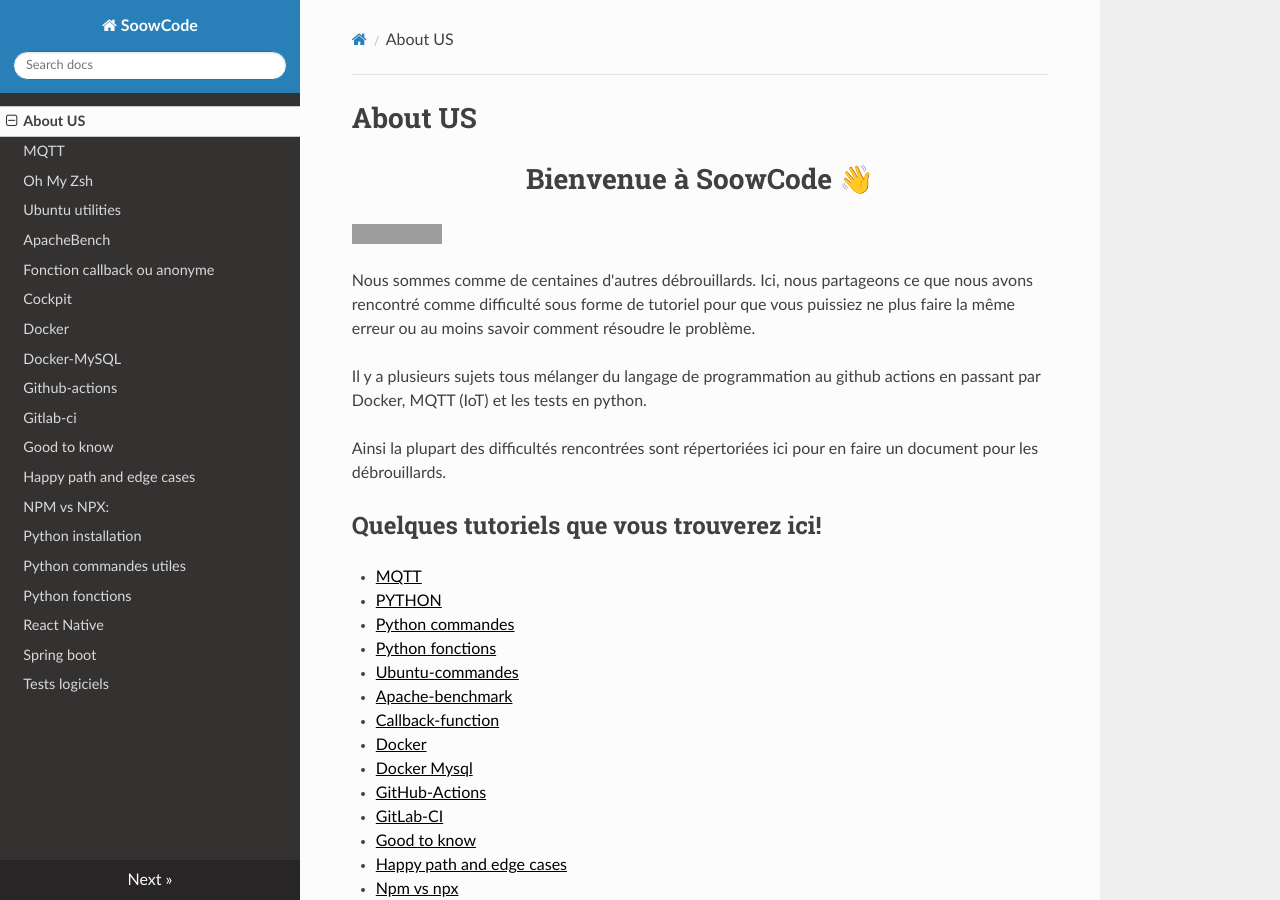
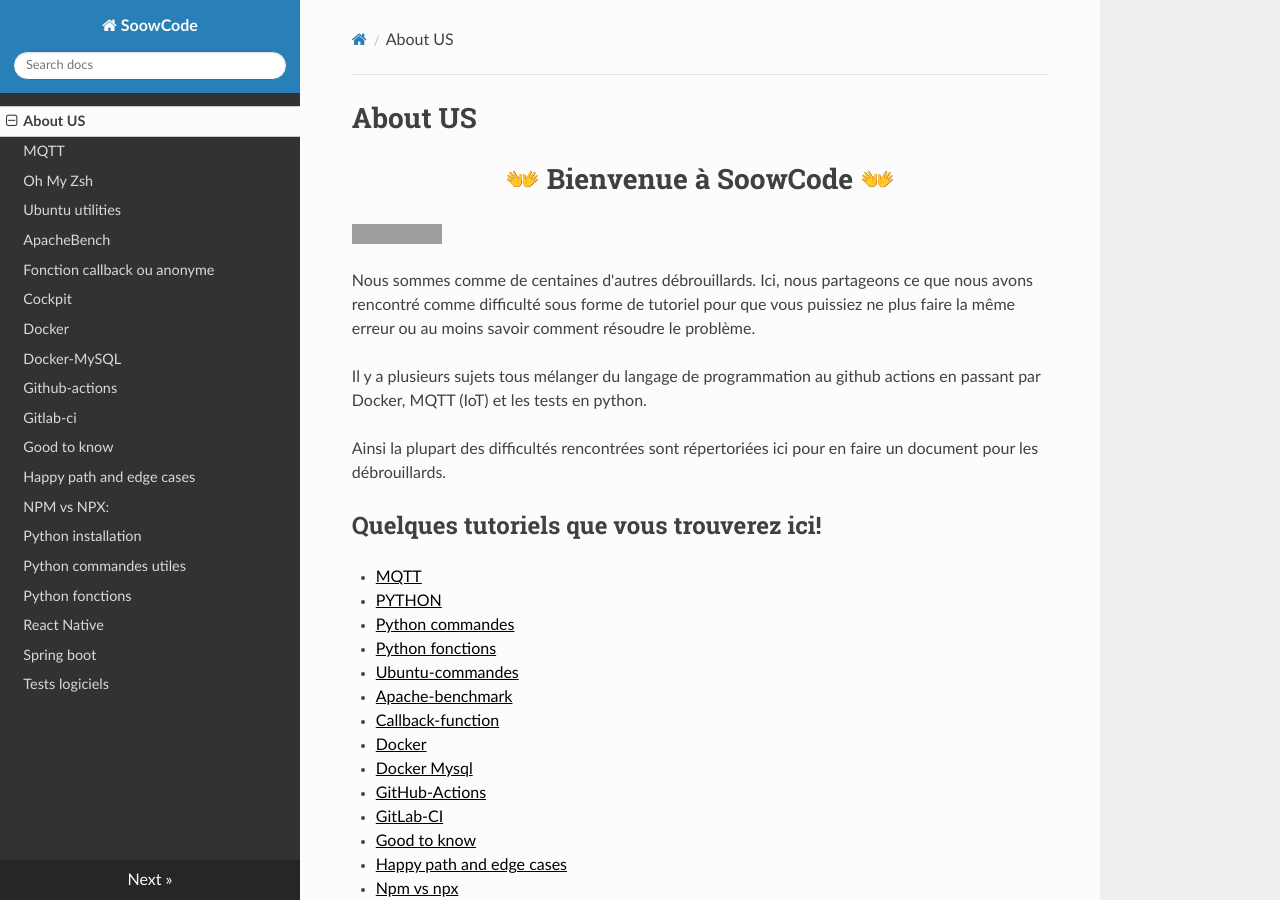
Before and after one commit to soowcode/soowcode.github.io, an MkDocs documentation site: the page built from docs/index.md, in a window 1280 px wide and 900 px high. Built offline with MkDocs 1.6.1, drawn with Linux system fonts in a browser that asks for light colours; nearby versions of some CDN libraries; grey boxes are pictures that could not be loaded.

Commit message:
bienvenue change

```diff
--- a/docs/index.md
+++ b/docs/index.md
@@ -1,6 +1,6 @@
 # About US
 
-<h1 align="center">Bienvenue à SoowCode 👋</h1>
+<h1 align="center">👐 Bienvenue à SoowCode 👐 </h1>
 <p>
   <a href="https://soowcode.github.io/" target="_blank">
     <img alt="SoowCode" src="https://img.shields.io/badge/website-yes-brightgreen.svg" />
```
